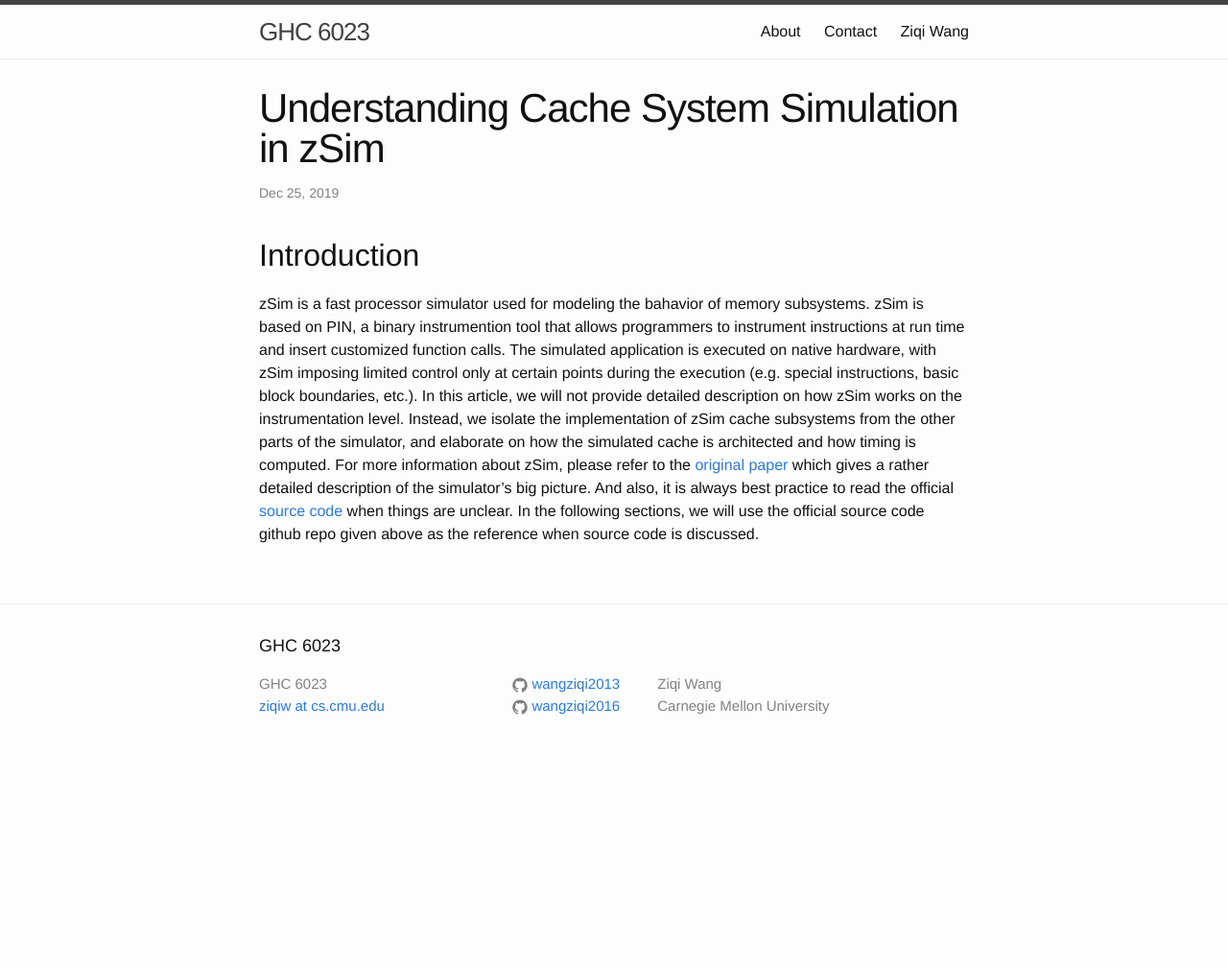
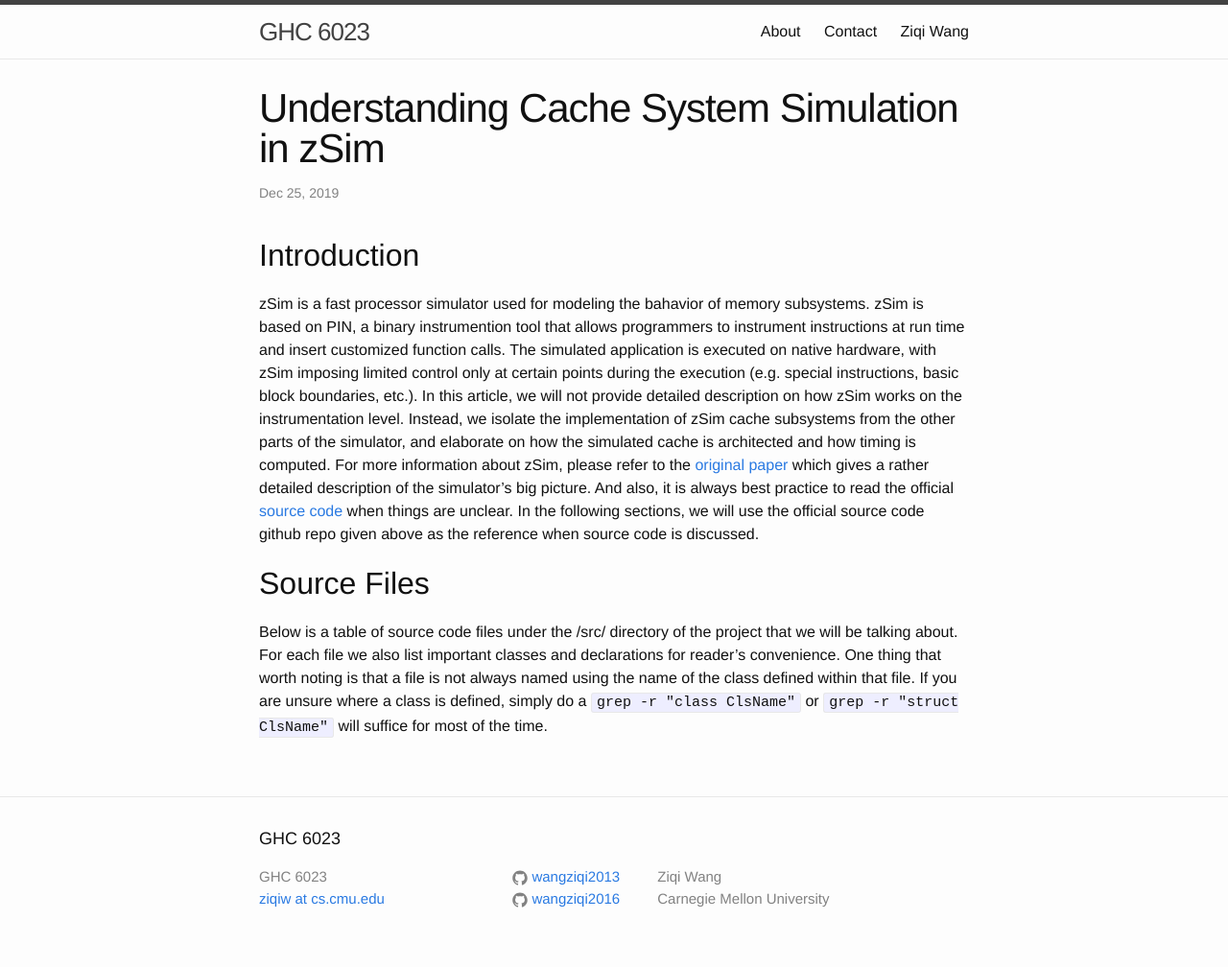
Before and after one commit to wangziqi2013/wangziqi2013.github.io, a Jekyll site: the page built from _posts/2019-12-24-understand-zsim-cc-sim.markdown, in a window 1280 px wide. Shown: the whole page at 96% size. Built offline with Jekyll 4.4.1, drawn with Linux system fonts in a browser that asks for light colours; before the commit the page ends 900 px from its top, so only the background shows below that.

Commit message:
Adding source file section

```diff
--- a/_posts/2019-12-24-understand-zsim-cc-sim.markdown
+++ b/_posts/2019-12-24-understand-zsim-cc-sim.markdown
@@ -19,3 +19,10 @@ is computed. For more information about zSim, please refer to the
 of the simulator's big picture. And also, it is always best practice to read the official
 [source code](https://github.com/s5z/zsim) when things are unclear. In the following sections, we will use the official
 source code github repo given above as the reference when source code is discussed.
+
+## Source Files
+
+Below is a table of source code files under the /src/ directory of the project that we will be talking about. For each file
+we also list important classes and declarations for reader's convenience. One thing that worth noting is that a file is not
+always named using the name of the class defined within that file. If you are unsure where a class is defined, simply do
+a `grep -r "class ClsName"` or `grep -r "struct ClsName"` will suffice for most of the time.
```
